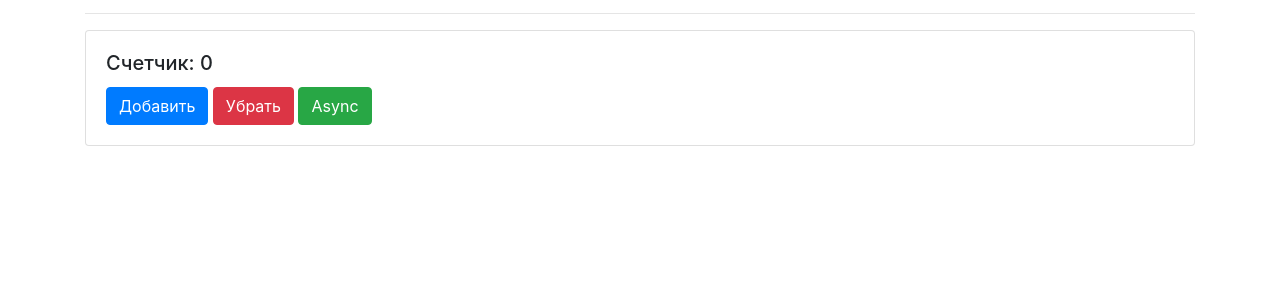
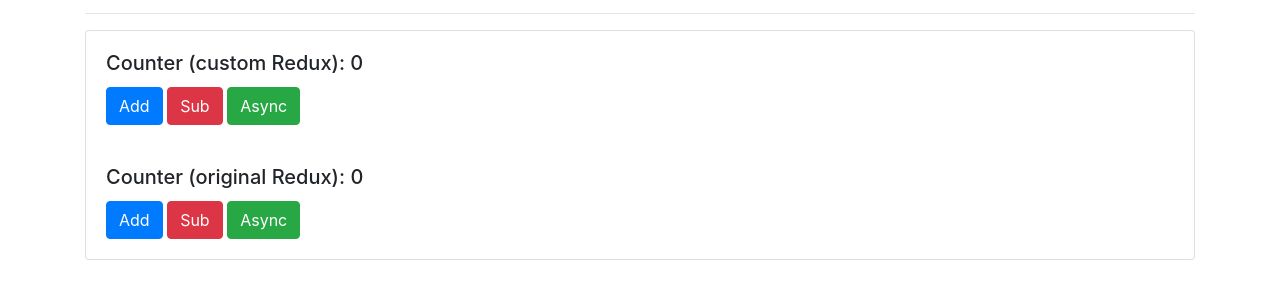
Before and after one commit to SergeyKhrapin/redux-app, a website built with webpack: page src/index.html in a window 1280 px wide. Shown: the part 99-398 px from the top of the page. Built offline with nearby package versions, Linux system fonts and the light colour scheme.

Commit message:
Add Redux library implementation

```diff
--- a/package.json
+++ b/package.json
@@ -18,5 +18,8 @@
     "webpack": "^4.42.0",
     "webpack-cli": "^3.3.11",
     "webpack-dev-server": "^3.10.3"
+  },
+  "dependencies": {
+    "redux": "^4.0.5"
   }
 }
--- a/src/index.html
+++ b/src/index.html
@@ -20,10 +20,16 @@
   <hr>
 
   <div class="card">
-    <div class="card-body">
-      <h5 class="card-title">Счетчик: <span id="counter"></span></h5>
-      <button class="btn btn-primary" id="add">Добавить</button>
-      <button class="btn btn-danger" id="sub">Убрать</button>
+    <div class="card-body redux-custom">
+      <h5 class="card-title">Counter (custom Redux): <span id="c_counter"></span></h5>
+      <button class="btn btn-primary" id="c_add">Add</button>
+      <button class="btn btn-danger" id="c_sub">Sub</button>
+      <button class="btn btn-success" id="c_async">Async</button>
+    </div>
+    <div class="card-body redux-original">
+      <h5 class="card-title">Counter (original Redux): <span id="counter"></span></h5>
+      <button class="btn btn-primary" id="add">Add</button>
+      <button class="btn btn-danger" id="sub">Sub</button>
       <button class="btn btn-success" id="async">Async</button>
     </div>
   </div>
--- a/src/index.js
+++ b/src/index.js
@@ -1,13 +1,20 @@
 import './styles.css';
-import createStore from './create-store';
-import rootReducer from './redux/rootReducer';
 
-const counter = document.getElementById('counter');
-const addBtn = document.getElementById('add');
-const subBtn = document.getElementById('sub');
-const asyncBtn = document.getElementById('async');
+// Custom Redux
+import c_createStore from './create-store';
+import c_rootReducer from './redux/rootReducer';
 
-const store = createStore(rootReducer, 0);
+// Original Redux
+import { createStore } from 'redux';
+
+(function implementCustomRedux() {
+   const counter = document.getElementById('c_counter');
+   const addBtn = document.getElementById('c_add');
+   const subBtn = document.getElementById('c_sub');
+   const asyncBtn = document.getElementById('c_async');
+
+   const store = c_createStore(c_rootReducer, 0);
+   console.log(store);
 
    /* Subscribers - start */
    const render = () => {
@@ -31,3 +38,48 @@
    subBtn.addEventListener('click', () => {
       store.dispatch({ type: 'SUB' });
    });
+})();
+
+(function implementOriginalRedux() {
+   const counter = document.getElementById('counter');
+   const addBtn = document.getElementById('add');
+   const subBtn = document.getElementById('sub');
+   const asyncBtn = document.getElementById('async');
+
+   function reducer(state = 0, action) {
+      switch (action.type) {
+         case 'INCREMENT':
+            return state + 1
+         case 'DECREMENT':
+            return state - 1
+         default:
+            return state
+      }
+   }
+
+   const store = createStore(reducer);
+   console.log(store);
+
+   /* Subscribers - start */
+   const render = () => {
+      counter.innerText = store.getState();
+   };
+   const print = () => {
+      console.log(store.getState());
+   }
+   /* Subscribers - end */
+
+   store.subscribe(render);
+   store.subscribe(print);
+
+   // Init App (first rendering)
+   store.dispatch({ type: 'INIT_APPLICATION' });
+
+   addBtn.addEventListener('click', () => {
+      store.dispatch({ type: 'INCREMENT' });
+   });
+
+   subBtn.addEventListener('click', () => {
+      store.dispatch({ type: 'DECREMENT' });
+   });
+})();
```
Also changed, not shown: 1 other file. Lines whose indentation alone changed are shown as unchanged.
